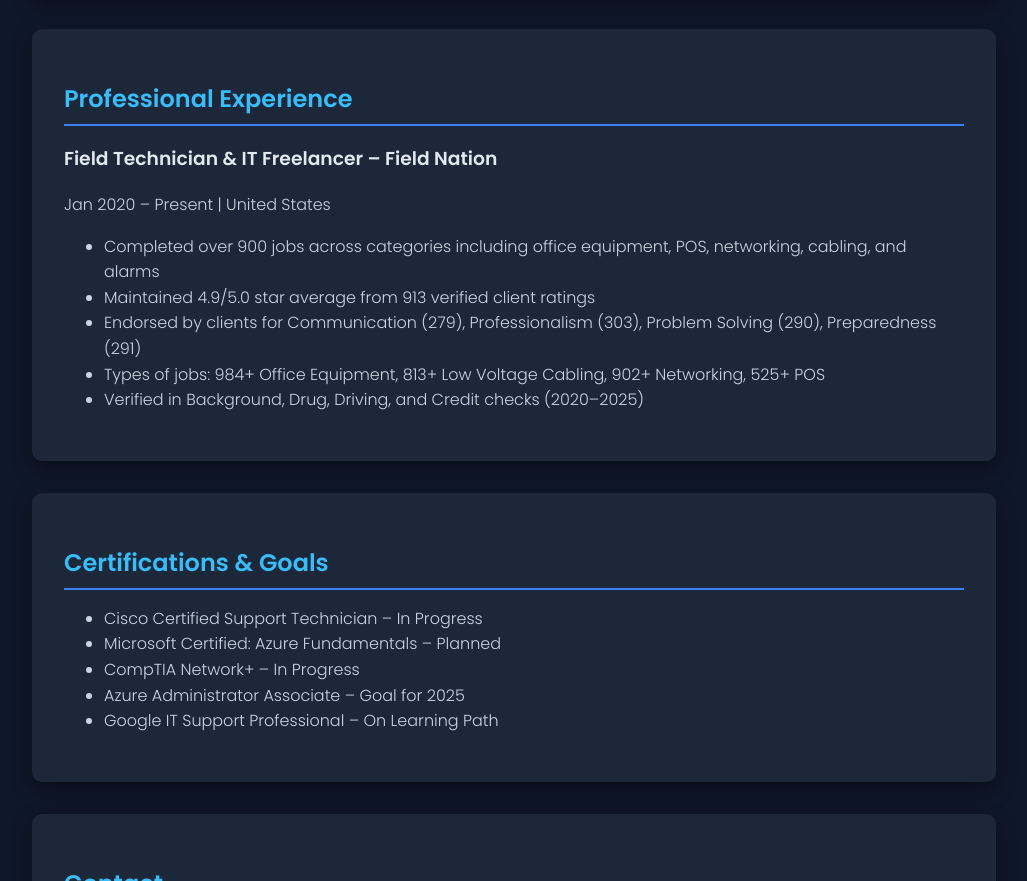
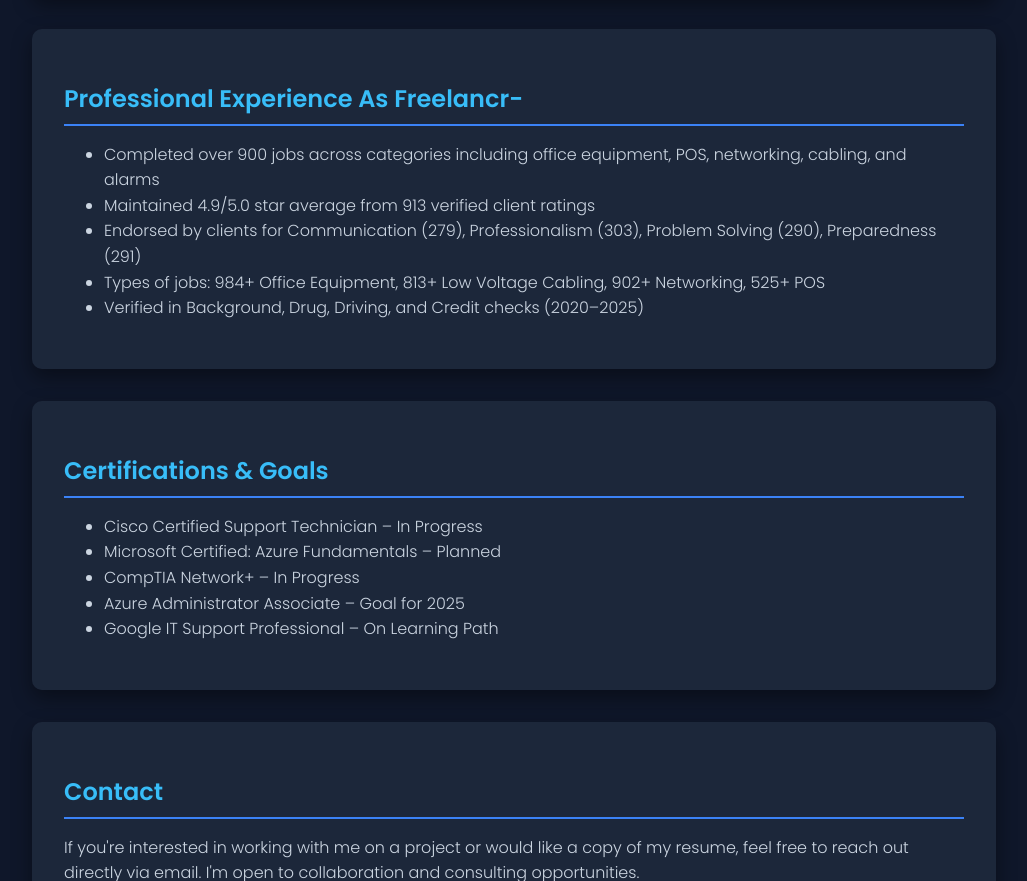
Before and after one commit to aoluwole12/portfolio, a plain HTML site: page index.html in a window 1280 px wide. Shown: the part 2858-3739 px from the top of the page, without its empty margins (126-1153 px from the left). Drawn offline with nearby package versions, Linux system fonts and the light colour scheme; no server answers.

Commit message:
Update index.html

```diff
--- a/index.html
+++ b/index.html
@@ -94,12 +94,11 @@
     <li>Patience and Empathy when helping non-technical users</li></ul>
 </section>
 
-  <!-- Scroll Down to Certifications -->
+<!-- Scroll Down to Projects Section -->
   <div class="nav-icon">
     <i class="fas fa-arrow-down" onclick="scrollToSection('projects')"></i>
   </div>
 </section>
-
 
 <section id="projects" data-aos="fade-up">
   <h2>Projects</h2>
@@ -127,9 +126,7 @@
 </section>
 
 <section id="experience" data-aos="fade-up">
-  <h2>Professional Experience</h2>
-  <h3>Field Technician & IT Freelancer – Field Nation</h3>
-  <p>Jan 2020 – Present | United States</p>
+  <h2>Professional Experience As Freelancr-</h2>
   <ul>
     <li>Completed over 900 jobs across categories including office equipment, POS, networking, cabling, and alarms</li>
     <li>Maintained 4.9/5.0 star average from 913 verified client ratings</li>
```
